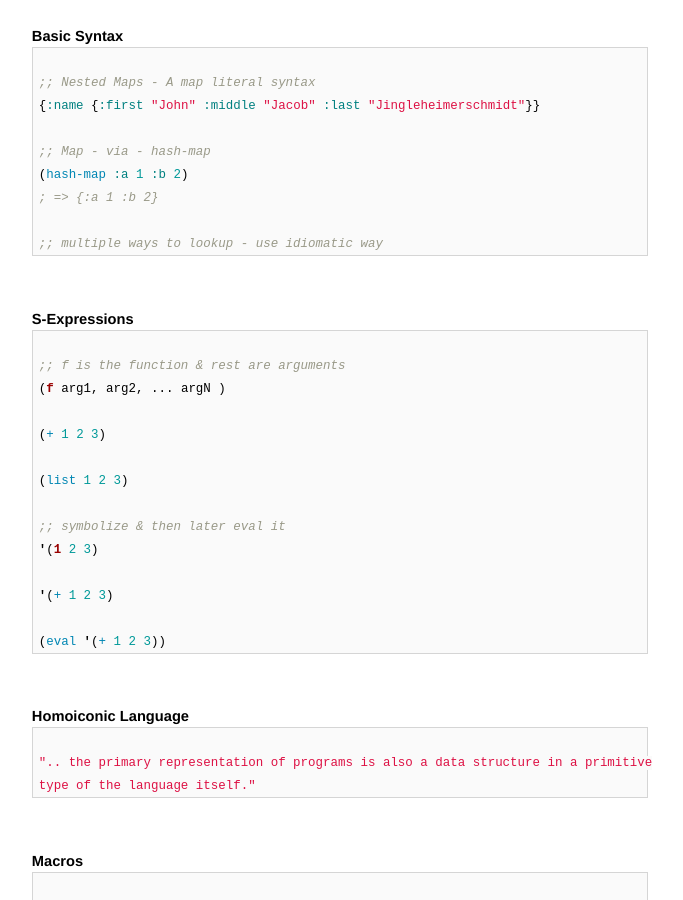
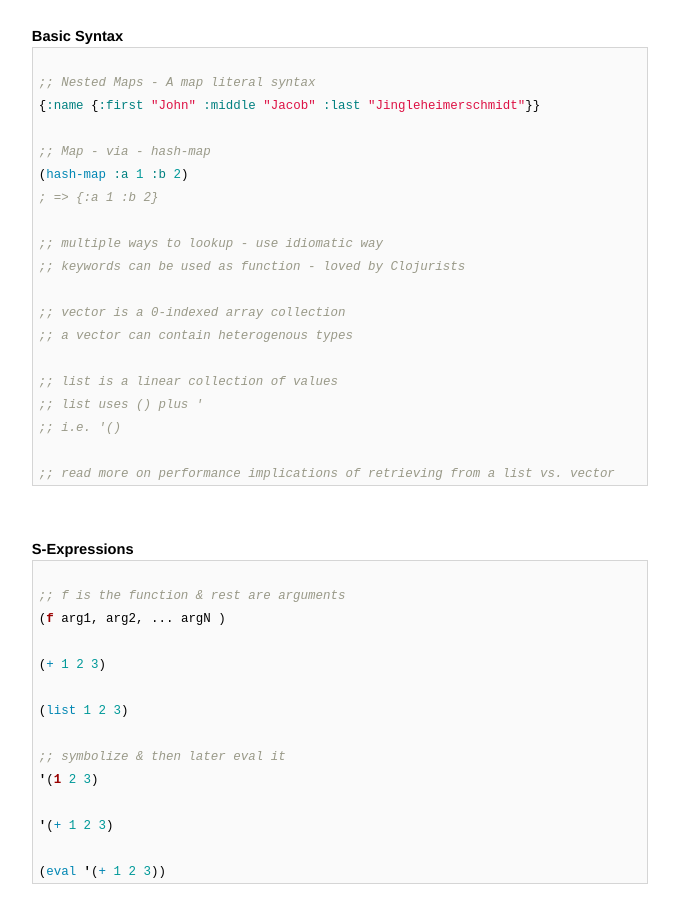
Before and after one commit to AmitKumarDas/amitkumardas.github.io, a Jekyll site: the page built from _posts/2016-08-12-my-lisp-refresher.md, in a window 1280 px wide and 900 px high, scrolled down 1985 px. Shown: the whole window, without its empty margins (300-983 px from the left). Built offline with Jekyll 4.4.1, drawn with Linux system fonts in a browser that asks for light colours.

Commit message:
Update 2016-08-12-my-lisp-refresher.md

````diff
--- a/_posts/2016-08-12-my-lisp-refresher.md
+++ b/_posts/2016-08-12-my-lisp-refresher.md
@@ -111,6 +111,16 @@
 ; => {:a 1 :b 2}
 
 ;; multiple ways to lookup - use idiomatic way
+;; keywords can be used as function - loved by Clojurists
+
+;; vector is a 0-indexed array collection
+;; a vector can contain heterogenous types
+
+;; list is a linear collection of values
+;; list uses () plus '
+;; i.e. '()
+
+;; read more on performance implications of retrieving from a list vs. vector
 ```
 
 <br />
````
